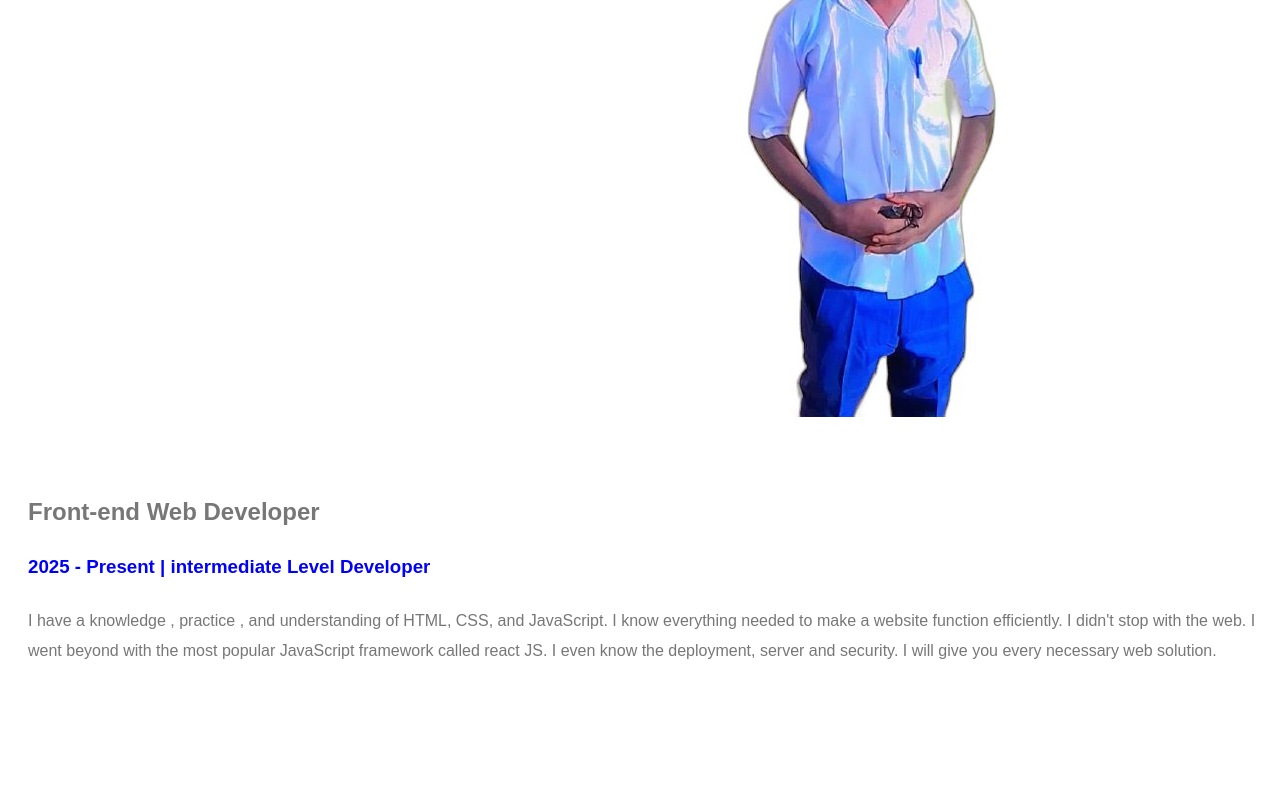
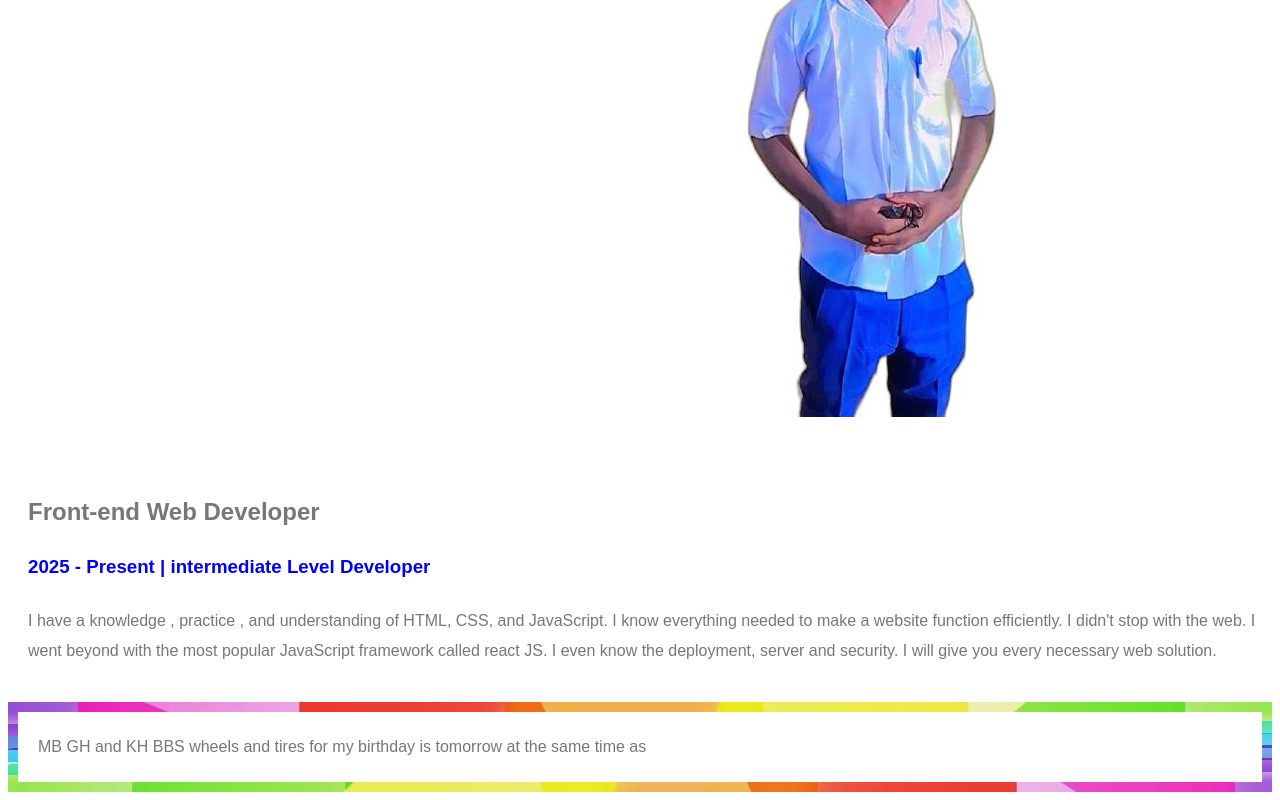
Before and after one commit to dhrnasiru/My-portfolio-site, a plain HTML site: page index.html in a window 1280 px wide. Shown: the part 411-1211 px from the top of the page. Before the commit the page ends 1121 px from the top, so only its background shows below. Drawn offline with Linux system fonts and the light colour scheme; files that its build step writes are made by us from their sources.

Commit message:
auto publish 1761284556503

```diff
--- a/index.html
+++ b/index.html
@@ -39,6 +39,12 @@
 
 
 }
+
+#bo{
+  border: 10px solid transparent;
+  border-image: url(form1.jpg) 10 round;
+  padding: 20px
+}
 </style>
   </head>
   <body>
@@ -77,5 +83,10 @@
         </p>
  </div>
  </section>
+ <div id="bo">
+ MB GH and KH BBS wheels and tires for my birthday is tomorrow at the same time as
+</div>
+
+
 </body>
 </html>
```
Also changed, not shown: js/app.js (deleted, +0 -8 lines), form1.jpg (added).
